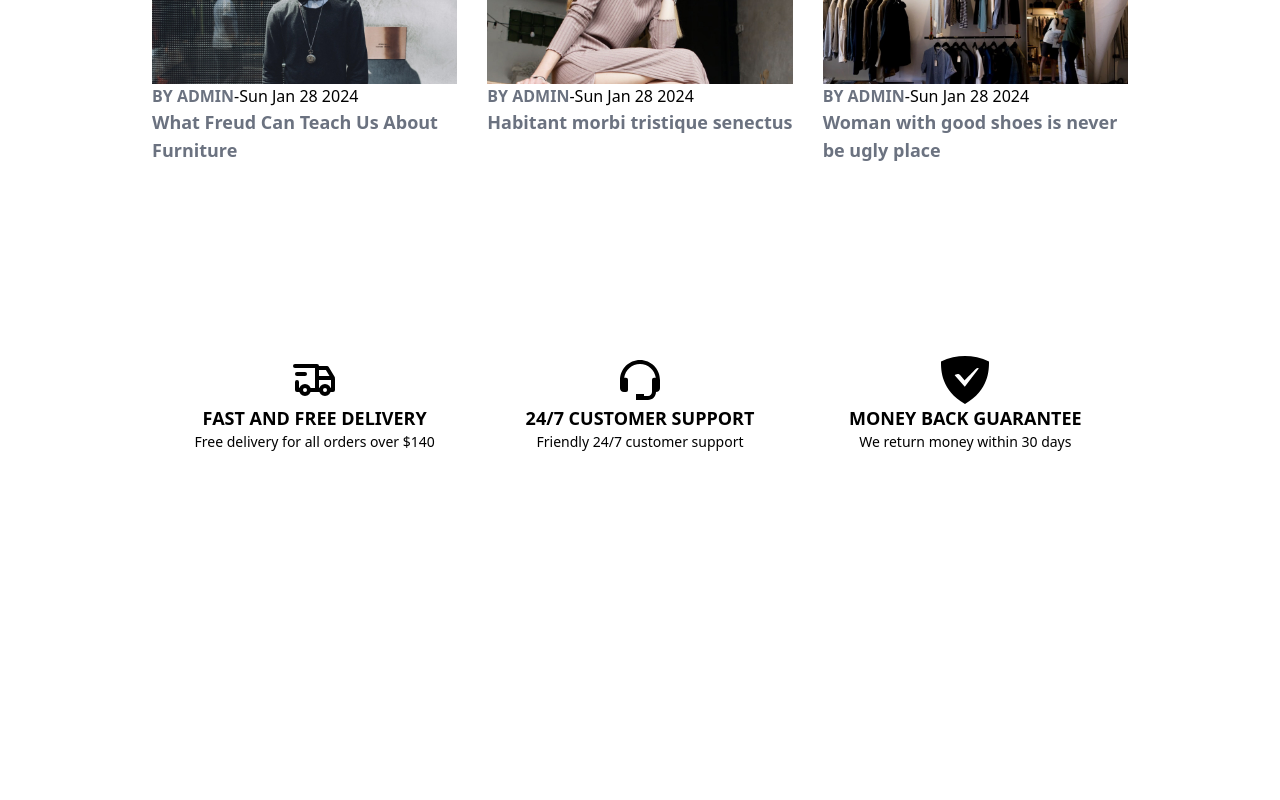
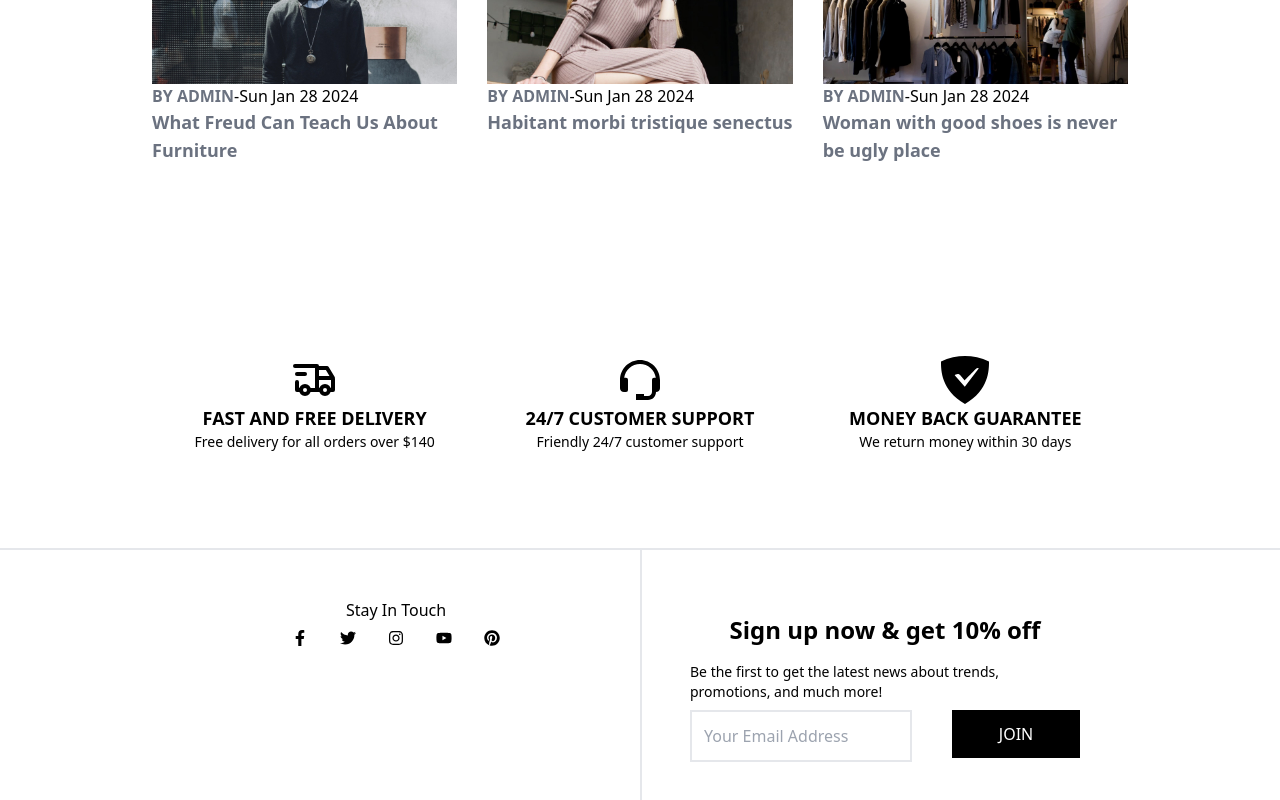
Before and after one commit to RezapourAraz/my-shop-client, a Next.js app: page / in a window 1280 px wide. Shown: the part 4230-5030 px from the top of the page. Before the commit the page ends 4778 px from the top, so only its background shows below. Built offline with nearby package versions, Linux system fonts and the light colour scheme.

Commit message:
social sections added

```diff
--- /dev/null
+++ b/components/sections/Social.sections.tsx
@@ -0,0 +1,55 @@
+import React from "react";
+
+// Icons
+import { FaFacebookF } from "react-icons/fa";
+import { FaTwitter } from "react-icons/fa";
+import { FaInstagram } from "react-icons/fa";
+import { FaYoutube } from "react-icons/fa";
+import { FaPinterest } from "react-icons/fa";
+
+const SocialSection = () => {
+  return (
+    <section className="border-t-2">
+      <div className="md:container md:mx-auto ">
+        <div className="grid grid-cols-2 ">
+          <div className="col-span-1 h-full w-full">
+            <div className="flex flex-col items-center p-10 ">
+              <h5 className="p-2">Stay In Touch</h5>
+              <div className="flex items-center gap-8">
+                <FaFacebookF className="cursor-pointer" />
+                <FaTwitter className="cursor-pointer" />
+                <FaInstagram className="cursor-pointer" />
+                <FaYoutube className="cursor-pointer" />
+                <FaPinterest className="cursor-pointer" />
+              </div>
+            </div>
+          </div>
+          <div className="col-span-1 border-l-2 h-full w-full p-10">
+            <div className="flex flex-col items-center p-2">
+              <h5 className="p-4 text-2xl font-bold">
+                Sign up now & get 10% off
+              </h5>
+              <p className="text-sm">
+                Be the first to get the latest news about trends, promotions,
+                and much more!
+              </p>
+              <div className="w-full m-2 flex gap-10">
+                <div className="flex-1">
+                  <input
+                    className="border-2 p-3 w-full"
+                    placeholder="Your Email Address"
+                  />
+                </div>
+                <div>
+                  <button className="bg-black text-white p-3 w-32">JOIN</button>
+                </div>
+              </div>
+            </div>
+          </div>
+        </div>
+      </div>
+    </section>
+  );
+};
+
+export default SocialSection;
--- a/pages/index.tsx
+++ b/pages/index.tsx
@@ -10,6 +10,7 @@ import BestSellersSection from "@/components/sections/BestSellers.sections";
 import DealSection from "@/components/sections/Deal.sections";
 import OurBlogsSection from "@/components/sections/OurBlogs.sections";
 import InfoSection from "@/components/sections/Info.sections";
+import SocialSection from "@/components/sections/Social.sections";
 
 export default function Home() {
   const [openSearch, setOpenSearch] = useState<boolean>(false);
@@ -26,6 +27,7 @@ export default function Home() {
         <DealSection />
         <OurBlogsSection />
         <InfoSection />
+        <SocialSection />
       </main>
     </>
   );
```
